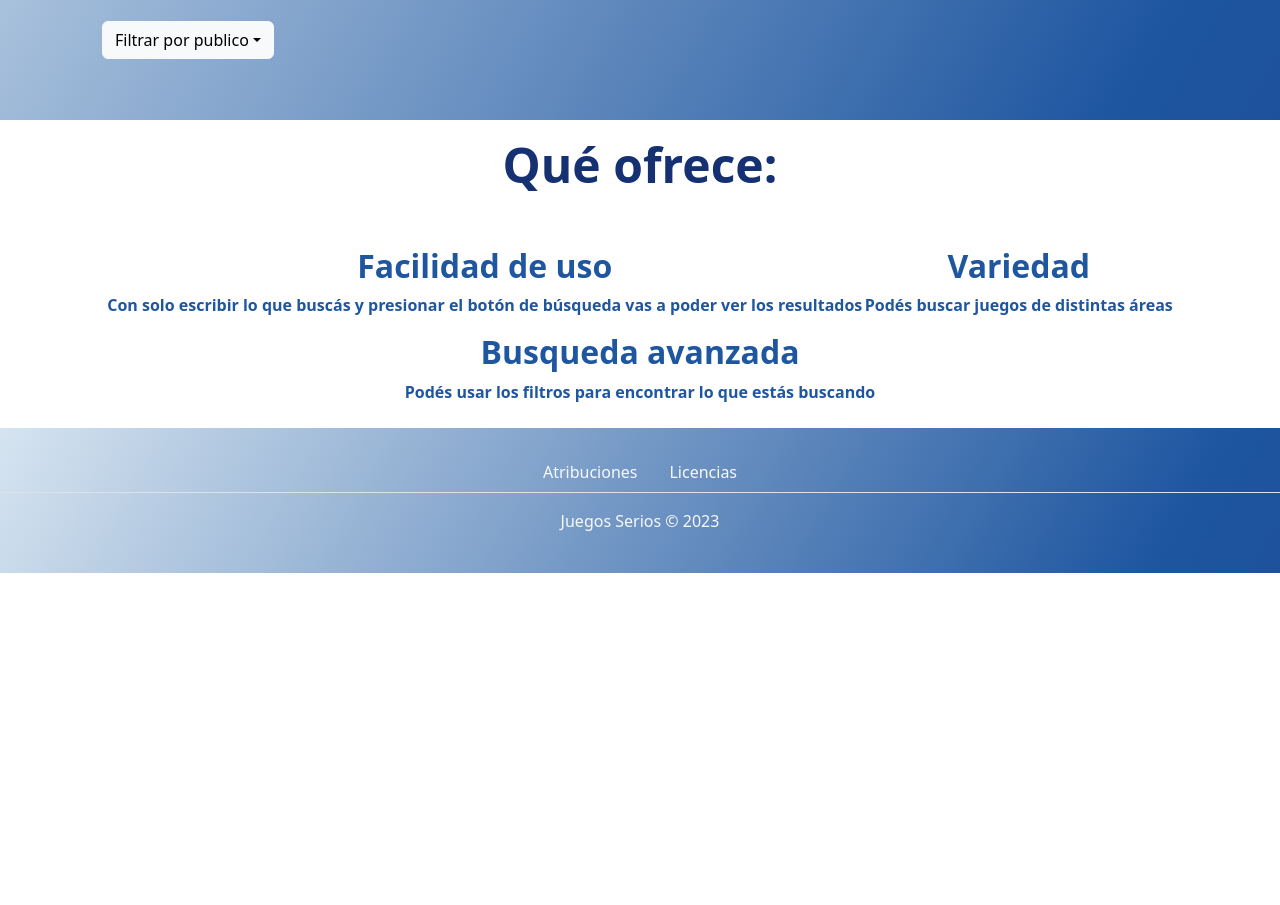
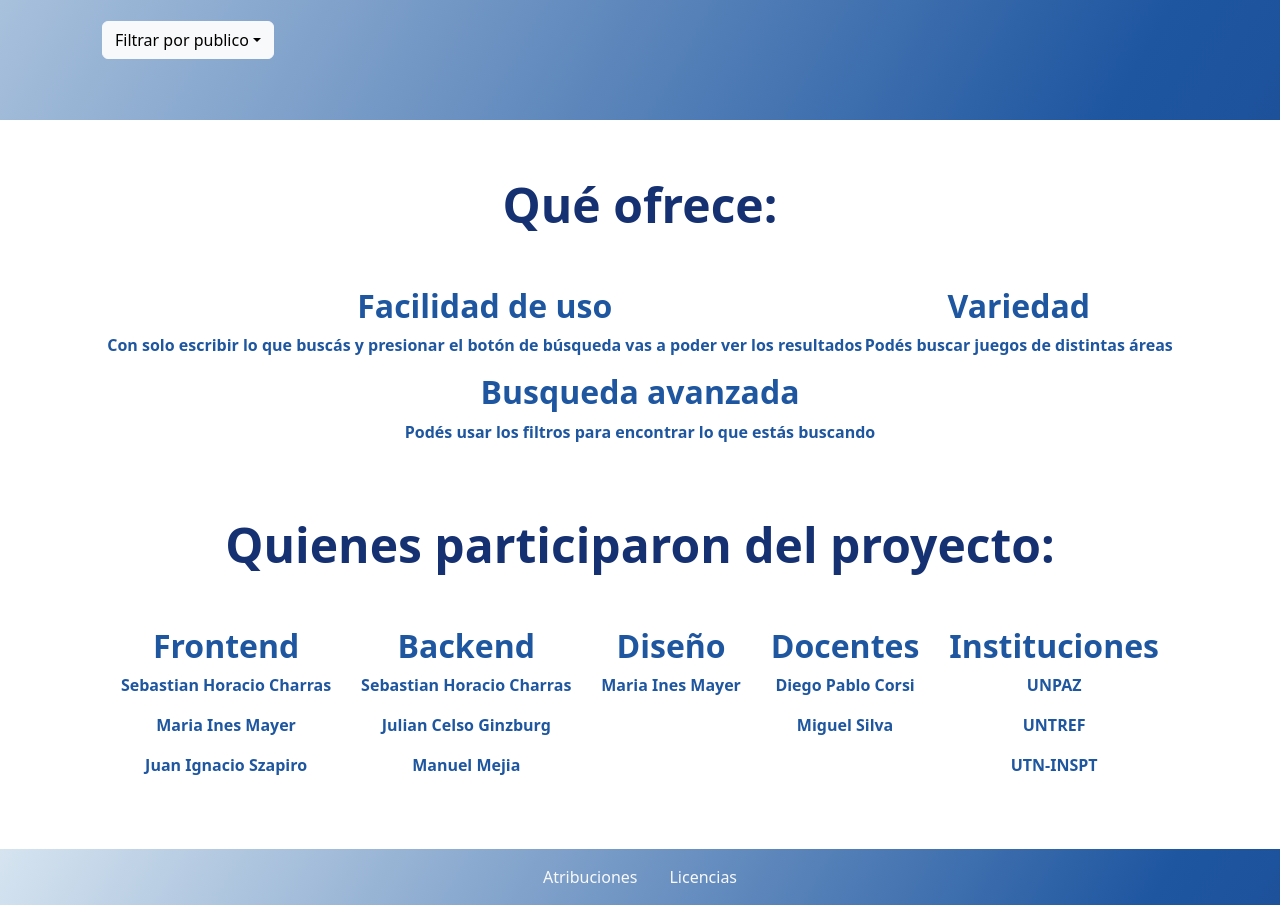
Before and after one commit to charrassebastian/games-catalog-frontend, a React (Vite) app in the folder juegos-serios-frontend/: page / in a window 1280 px wide. Shown: the part 680-1585 px from the top of the page. Before the commit the page ends 1253 px from the top, so only its background shows below. Built offline with nearby package versions, Linux system fonts and the light colour scheme; a web font is replaced by a local one.

Commit message:
Added attributions

```diff
--- a/juegos-serios-frontend/src/App.tsx
+++ b/juegos-serios-frontend/src/App.tsx
@@ -1,6 +1,6 @@
 import { QueryClient, QueryClientProvider } from '@tanstack/react-query';
 import './App.css';
-import { WelcomeScreen } from './WelcomeScreen/WelcomeScreen';
+import { MainScreen } from './MainScreen/MainScreen';
 
 const queryClient = new QueryClient();
 
@@ -8,7 +8,7 @@ function App() {
   return (
     <>
       <QueryClientProvider client={queryClient}>
-        <WelcomeScreen />
+        <MainScreen />
       </QueryClientProvider>
     </>
   )
--- /dev/null
+++ b/juegos-serios-frontend/src/Attributions/Attributions.tsx
@@ -0,0 +1,50 @@
+export const Attributions = () => {
+    return (
+        <section id="features" className="my-5">
+            <div className="container">
+                <div className="container px-4 pb-2" id="hanging-icons">
+                    <h2 id="Features-h1">Quienes participaron del proyecto:</h2>
+                    <div className="contenedorFeatures d-flex justify-content-around">
+                        <div className="d-flex justify-content-between">
+                            <div className="textoFeatures">
+                                <h3 className="fs-2 features-h3">Frontend</h3>
+                                <p className="features-p-2">Sebastian Horacio Charras</p>
+                                <p className="features-p-2">Maria Ines Mayer</p>
+                                <p className="features-p-2">Juan Ignacio Szapiro</p>
+                            </div>
+                        </div>
+                        <div className="d-flex justify-content-between">
+                            <div className="textoFeatures">
+                                <h3 className="fs-2 features-h3">Backend</h3>
+                                <p className="features-p-2">Sebastian Horacio Charras</p>
+                                <p className="features-p-2">Julian Celso Ginzburg</p>
+                                <p className="features-p-2">Manuel Mejia</p>
+                            </div>
+                        </div>
+                        <div className="d-flex justify-content-between">
+                            <div className="textoFeatures">
+                                <h3 className="fs-2 features-h3">Diseño</h3>
+                                <p className="features-p-2">Maria Ines Mayer</p>
+                            </div>
+                        </div>
+                        <div className="d-flex justify-content-between">
+                            <div className="textoFeatures">
+                                <h3 className="fs-2 features-h3">Docentes</h3>
+                                <p className="features-p-2">Diego Pablo Corsi</p>
+                                <p className="features-p-2">Miguel Silva</p>
+                            </div>
+                        </div>
+                        <div className="d-flex justify-content-between">
+                            <div className="textoFeatures">
+                                <h3 className="fs-2 features-h3">Instituciones</h3>
+                                <p className="features-p-2">UNPAZ</p>
+                                <p className="features-p-2">UNTREF</p>
+                                <p className="features-p-2">UTN-INSPT</p>
+                            </div>
+                        </div>
+                    </div>
+                </div>
+            </div>
+        </section>
+    )
+}
--- a/juegos-serios-frontend/src/Features/Features.tsx
+++ b/juegos-serios-frontend/src/Features/Features.tsx
@@ -1,6 +1,6 @@
 export function Features() {
     return (
-        <section id="features">
+        <section id="features" className="my-5">
             <div className="container">
                 <div className="container px-4 pb-2" id="hanging-icons">
                     <h2 id="Features-h1">Qué ofrece:</h2>
@@ -27,6 +27,5 @@ export function Features() {
                 </div>
             </div>
         </section>
-
     )
 }
--- a/juegos-serios-frontend/src/Footer/Footer.tsx
+++ b/juegos-serios-frontend/src/Footer/Footer.tsx
@@ -1,11 +1,10 @@
 export function Footer(){
     return (
-        <footer className="py-4 gradient-background">
-            <ul className="nav justify-content-center border-bottom mb-3">
+        <footer className="py-2 gradient-background">
+            <ul className="nav justify-content-center">
                 <li className="nav-item"><button className="nav-link text-light">Atribuciones</button></li>
                 <li className="nav-item"><button className="nav-link text-light">Licencias</button></li>
             </ul>
-            <p className="text-center text-light">Juegos Serios © 2023 </p>
         </footer>
     )
 }
--- a/juegos-serios-frontend/src/WelcomeScreen/WelcomeScreen.tsx
+++ b/juegos-serios-frontend/src/MainScreen/MainScreen.tsx
@@ -4,11 +4,12 @@ import { Features } from '../Features/Features';
 import { Footer } from '../Footer/Footer';
 import { MainSection } from '../MainSection/MainSection';
 import { baseUrl } from '../constants/url';
+import { Attributions } from '../Attributions/Attributions';
 
 import axios from 'axios';
 import { GameList } from '../GameComponents/GameList';
 
-export const WelcomeScreen = () => {
+export const MainScreen = () => {
     const getGames = () => axios.get(baseUrl + 'games', {
         params: {
             value: searchValue,
@@ -77,6 +78,7 @@ export const WelcomeScreen = () => {
             <MainSection onSearch={onSearch} onClear={onClear} searchValue={searchValue} onSearchValueChange={onSearchValueChange} onlyValidatedContent={onlyValidatedContent} onOnlyValidatedContentChange={onOnlyValidatedContentChange} area={area} onAreaChange={onAreaChange} purpose={purpose} onPurposeChange={onPurposeChange} market={market} onMarketChange={onMarketChange} gamePublic={gamePublic} onGamePublicChange={onGamePublicChange} />
             <GameList games={games} isEditable={!!localStorage.getItem("token")}/>
             <Features />
+            <Attributions />
             <Footer />
         </>
     );
--- a/juegos-serios-frontend/src/index.css
+++ b/juegos-serios-frontend/src/index.css
@@ -66,8 +66,15 @@ input[type]{
 }
 
 /*LOGIN*/
-.formLogin{
+.formLogin {
+  background-color: rgb(243, 251, 253);
   display:grid;
+  flex-wrap: center;
+  position: fixed;
+  z-index: 500;
+  border-radius: 25px;
+  box-shadow: 0 2px 5px #555;
+  padding: 2rem;
 }
 
 .formLogin > Input{
@@ -82,20 +89,14 @@ input[type]{
   border-radius: 4px;
 }
 
-
-.loginPopUp{
-  background-color: rgb(243, 251, 253);
-  display:grid;
-  flex-wrap: center;
+.loginPopUp {
+  width: 100vw;
+  height: 100vh;
   position: fixed;
-  z-index: 500;
-  border-radius: 25px;
-  box-shadow: 5px 10px;
-  padding: 2rem;
-
-  top: 15%;
-    left: 50%;
-    transform: translate(-50%);
+  z-index: 100;
+  display: flex;
+  align-items: center;
+  justify-content: center;
 }
 
 .closeLoginPopUp {
@@ -264,7 +265,7 @@ button:focus-visible {
 
 .short-card {
   border-radius: 25px;
-  box-shadow: 0 2px 5px #ccc;
+  box-shadow: 0 2px 5px #555;
   text-align: left;
 }
 
```
